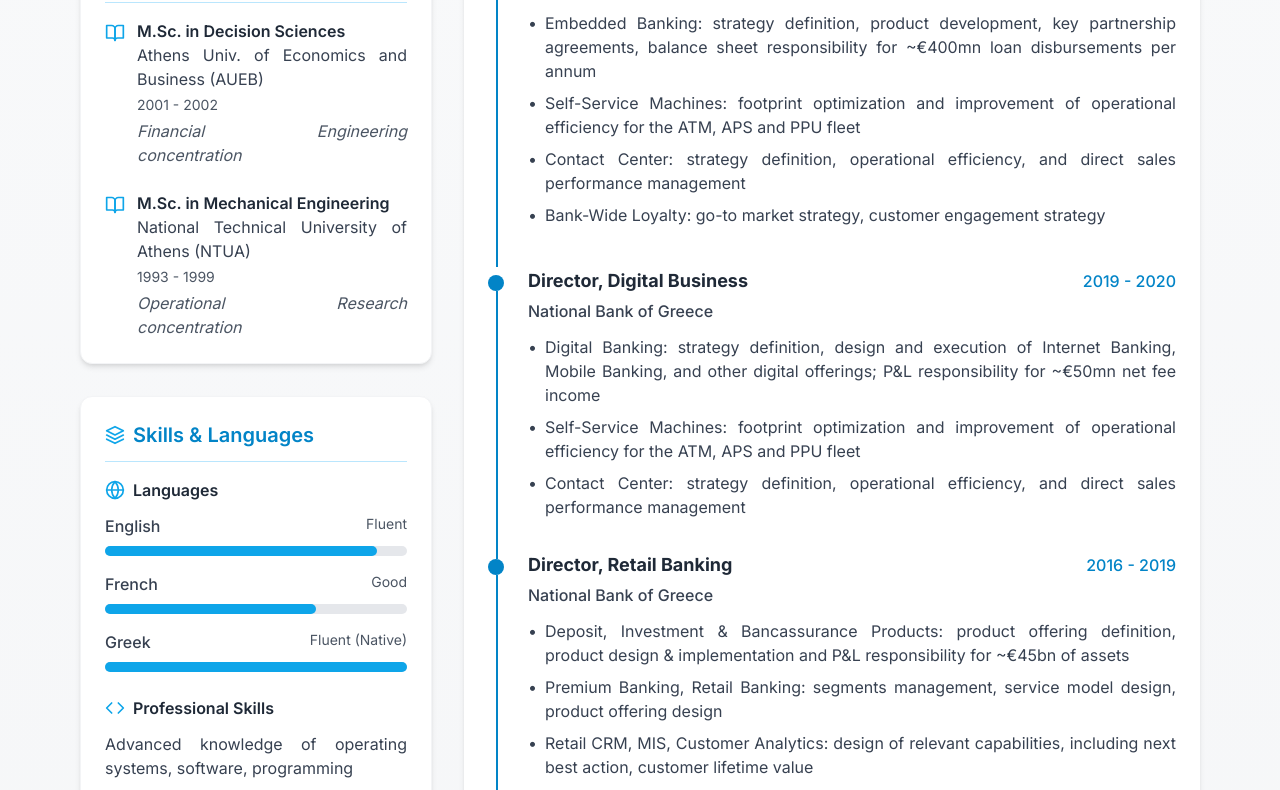
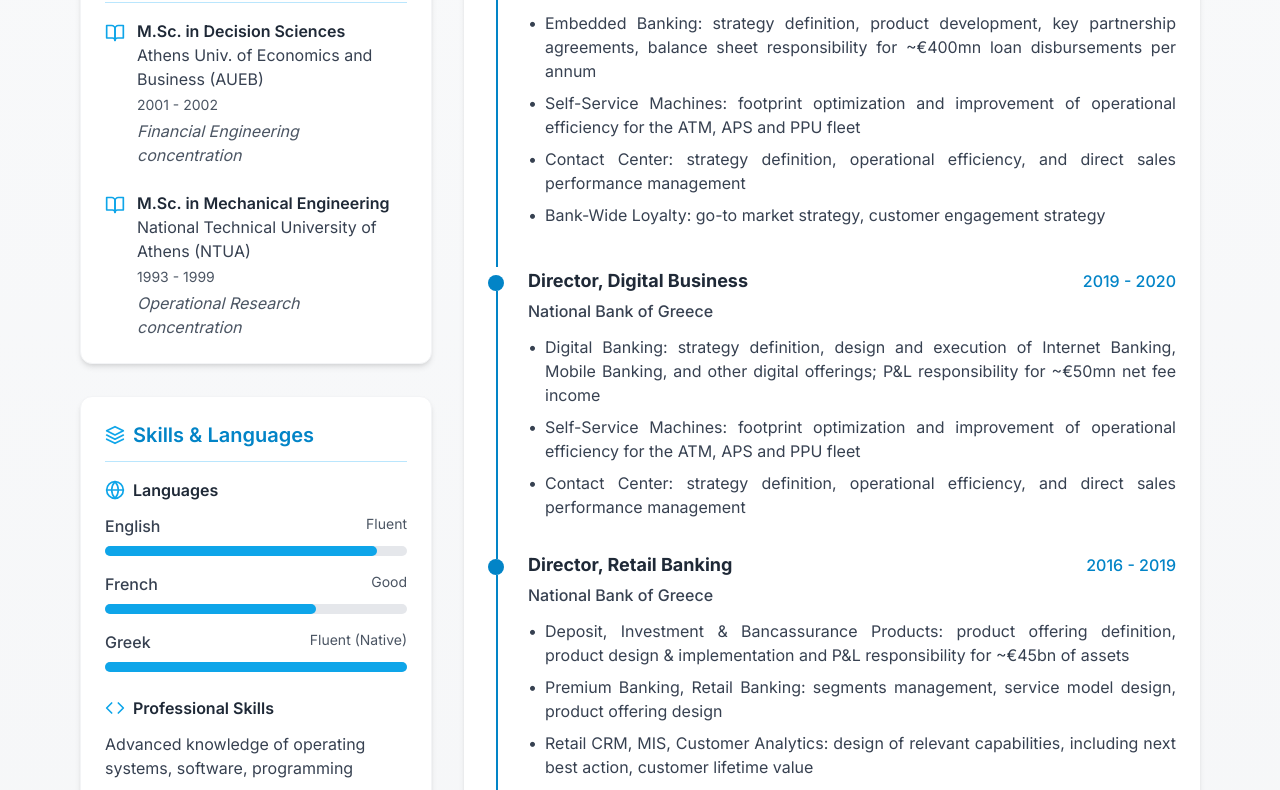
Before and after one commit to weirdapps/resume, a Next.js app in the folder resume-modern/: page / in a window 1280 px wide. Shown: the part 626-1416 px from the top of the page. Built offline with nearby package versions, Linux system fonts and the light colour scheme.

Commit message:
Change text alignment from justified to left-aligned in education and skills sections

```diff
--- a/resume-modern/components/education.tsx
+++ b/resume-modern/components/education.tsx
@@ -43,9 +43,9 @@
             <FiBookOpen className="mt-1 mr-3 text-primary-500 flex-shrink-0 w-5 h-5" />
             <div>
               <h3 className="font-semibold text-gray-800 dark:text-gray-200">{item.degree}</h3>
-              <p className="text-gray-700 dark:text-gray-300 text-justify">{item.institution}</p>
+              <p className="text-gray-700 dark:text-gray-300">{item.institution}</p>
               <p className="text-gray-600 dark:text-gray-400 text-sm mt-1">{item.years}</p>
-              <p className="text-gray-600 dark:text-gray-400 italic mt-1 text-justify">{item.concentration}</p>
+              <p className="text-gray-600 dark:text-gray-400 italic mt-1">{item.concentration}</p>
             </div>
           </motion.div>
         ))}
--- a/resume-modern/components/skills.tsx
+++ b/resume-modern/components/skills.tsx
@@ -55,7 +55,7 @@
             <h3 className="font-semibold text-gray-800 dark:text-gray-200">Professional Skills</h3>
           </div>
 
-          <p className="text-gray-700 dark:text-gray-300 mb-4 text-justify">
+          <p className="text-gray-700 dark:text-gray-300 mb-4">
             Advanced knowledge of operating systems, software, programming
           </p>
 
```
